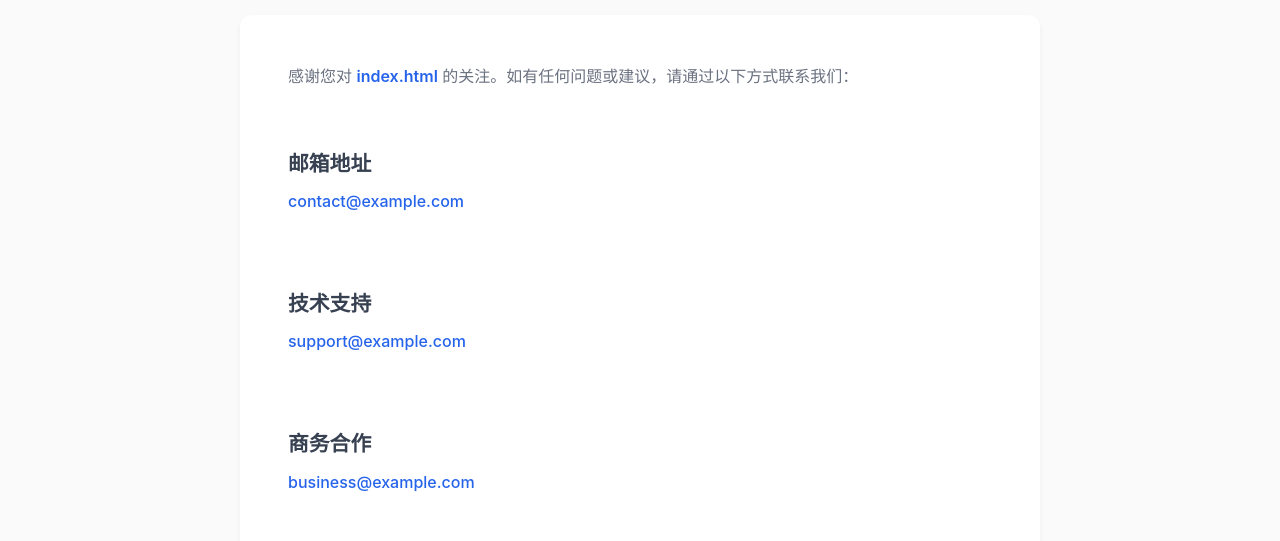
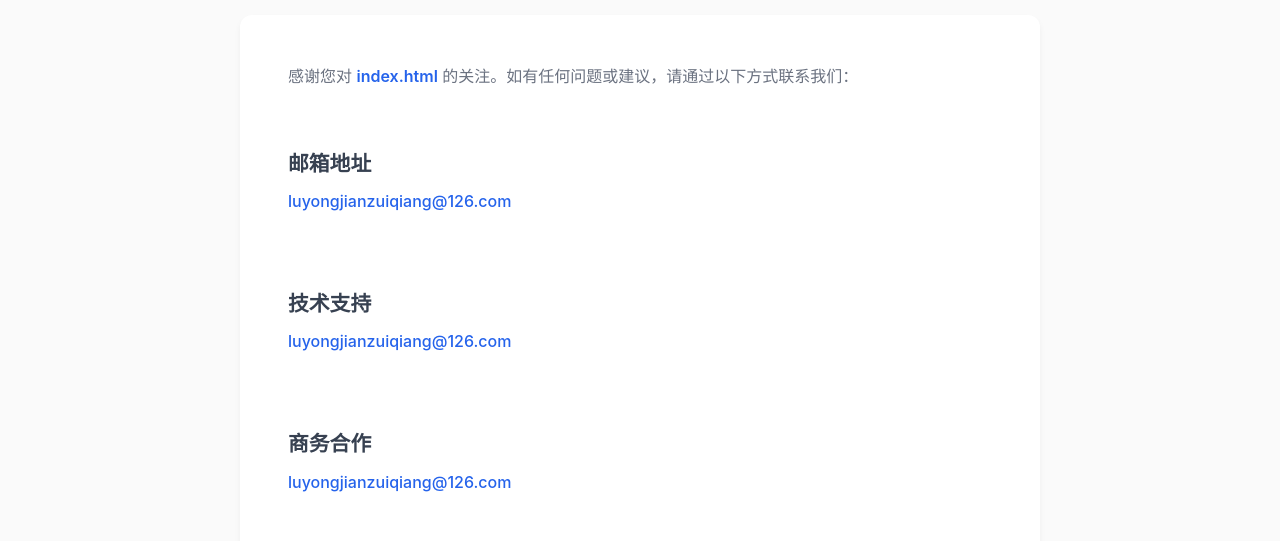
Before and after one commit to deer-code/common-site, a plain HTML site: page index.html in a window 1280 px wide. Both pictures are taken after a click on the link "联系我们". Shown: the part 183-724 px from the top of the page. Drawn offline with Linux system fonts and the light colour scheme.

Commit message:
修复样式问题

```diff
--- a/index.html
+++ b/index.html
@@ -96,21 +96,21 @@
                             <div class="contact-item">
                                 <h3 id="contactEmailTitle">邮箱地址</h3>
                                 <p>
-                                    <a href="mailto:contact@example.com" id="contactEmail">contact@example.com</a>
+                                    <a href="mailto:luyongjianzuiqiang@126.com" id="contactEmail">luyongjianzuiqiang@126.com</a>
                                 </p>
                             </div>
 
                             <div class="contact-item">
                                 <h3 id="contactSupportTitle">技术支持</h3>
                                 <p>
-                                    <a href="mailto:support@example.com" id="contactSupport">support@example.com</a>
+                                    <a href="mailto:luyongjianzuiqiang@126.com" id="contactSupport">luyongjianzuiqiang@126.com</a>
                                 </p>
                             </div>
 
                             <div class="contact-item">
                                 <h3 id="contactBusinessTitle">商务合作</h3>
                                 <p>
-                                    <a href="mailto:business@example.com" id="contactBusiness">business@example.com</a>
+                                    <a href="mailto:luyongjianzuiqiang@126.com" id="contactBusiness">luyongjianzuiqiang@126.com</a>
                                 </p>
                             </div>
                         </div>
--- a/script.js
+++ b/script.js
@@ -40,11 +40,11 @@ const translations = {
         contactTitle: '联系我们',
         contactIntro: '感谢您对  的关注。如有任何问题或建议，请通过以下方式联系我们：',
         contactEmailTitle: '邮箱地址',
-        contactEmail: 'contact@example.com',
+        contactEmail: 'luyongjianzuiqiang@126.com',
         contactSupportTitle: '技术支持',
-        contactSupport: 'support@example.com',
+        contactSupport: 'luyongjianzuiqiang@126.com',
         contactBusinessTitle: '商务合作',
-        contactBusiness: 'business@example.com',
+        contactBusiness: 'luyongjianzuiqiang@126.com',
         contactResponse: '我们通常会在24小时内回复您的邮件。感谢您使用 ！',
 
         // 页脚
@@ -86,11 +86,11 @@ const translations = {
         contactTitle: 'Contact Us',
         contactIntro: 'Thank you for your interest in . If you have any questions or suggestions, please contact us through the following methods:',
         contactEmailTitle: 'Email Address',
-        contactEmail: 'contact@example.com',
+        contactEmail: 'luyongjianzuiqiang@126.com',
         contactSupportTitle: 'Technical Support',
-        contactSupport: 'support@example.com',
+        contactSupport: 'luyongjianzuiqiang@126.com',
         contactBusinessTitle: 'Business Cooperation',
-        contactBusiness: 'business@example.com',
+        contactBusiness: 'luyongjianzuiqiang@126.com',
         contactResponse: 'We usually reply to your email within 24 hours. Thank you for using !',
 
         // 页脚
```
Also changed, not shown: vercel.json.
